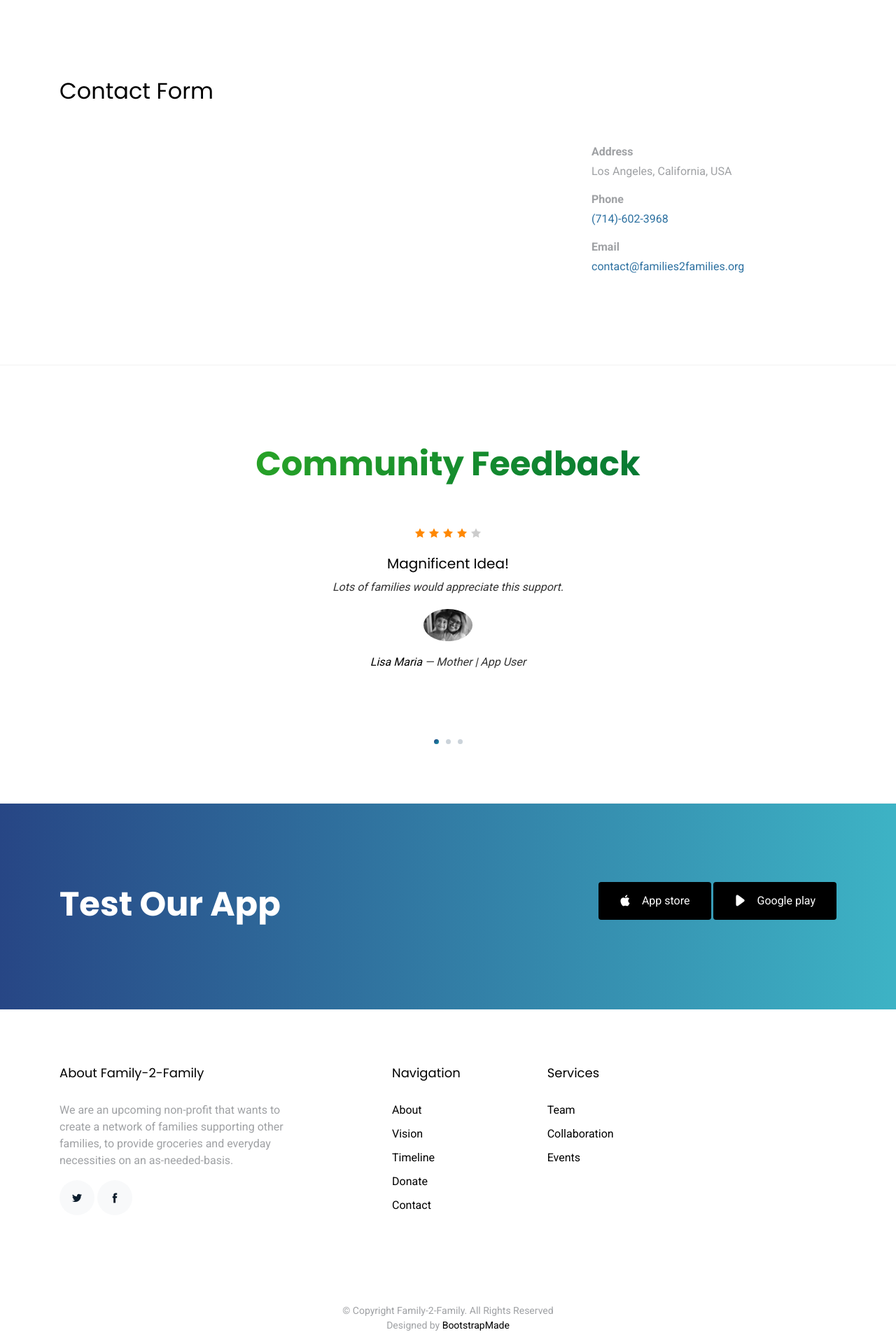
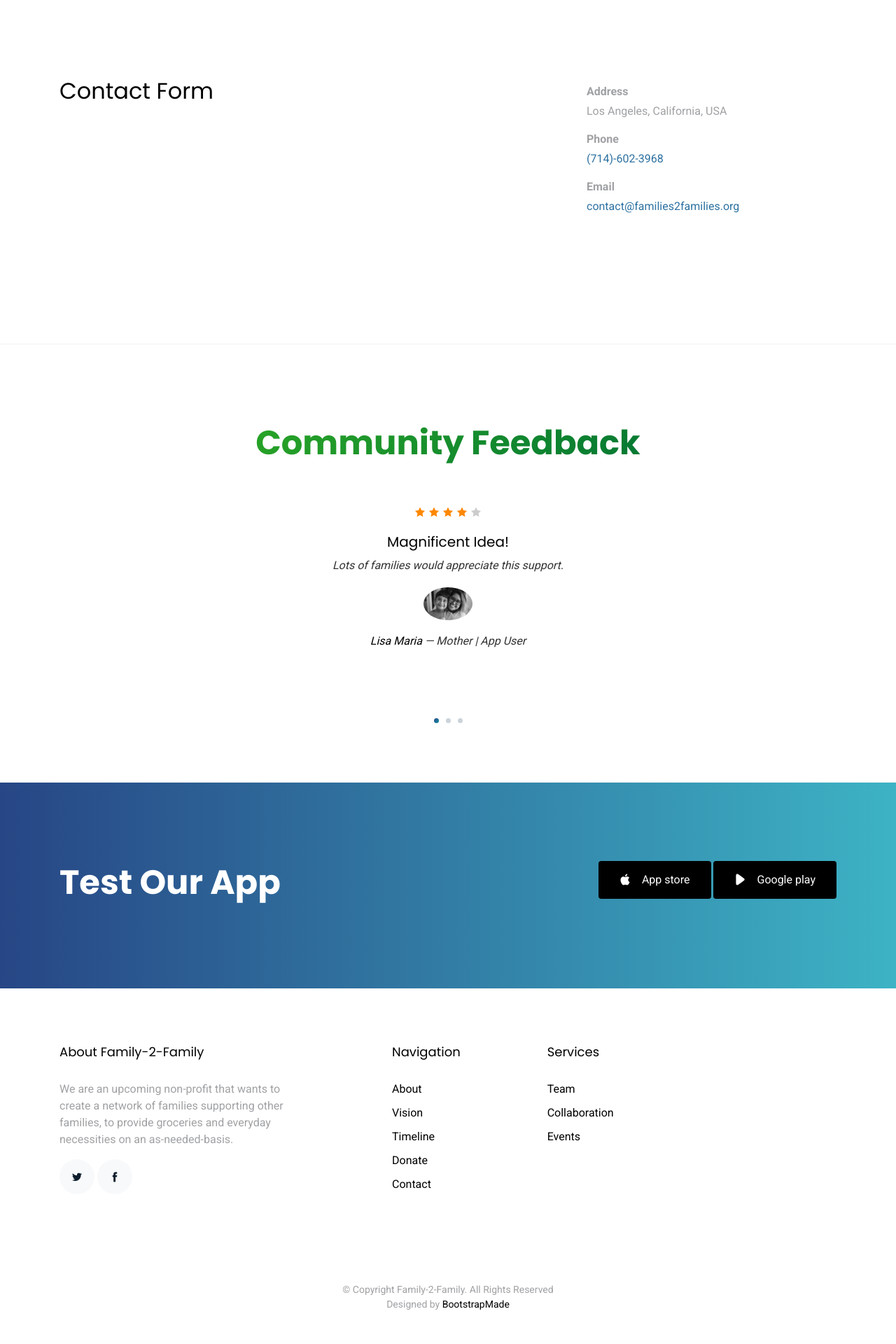
Before and after one commit to Family2Family/website, a Flask app: page /contact in a window 1280 px wide. Shown: the part 481-2401 px from the top of the page at 70% size. After the commit the page ends 2352 px from the top, so only its background shows below. Run offline with Flask 2, Linux system fonts and the light colour scheme; some libraries are stand-ins or nearby versions.

Commit message:
feat(contact): address column height matches header

```diff
--- a/templates/contact.html
+++ b/templates/contact.html
@@ -34,16 +34,12 @@
 
         <div class="site-section">
             <div class="container">
-                <div class="row mb-5 align-items-end">
+                <div class="row mb-5 ">
                   <div class="col-md-6" data-aos="fade-up">
                     <h2>Contact Form</h2>
                   </div>
 
-                </div>
-
-                <div class="row">
-
-                  <div class="col-md-4 ml-auto order-2"  data-aos="fade-up">
+                  <div class="col-md-4 ml-auto p-2"  data-aos="fade-up">
                     <ul class="list-unstyled">
                       <li class="mb-3">
                         <strong class="d-block mb-1">Address</strong>
@@ -58,7 +54,7 @@
                         <span> <a class="text-primary" href="mailto:contact@families2families.org?Subject=Family2Family%20Inquiry" target="_top">contact@families2families.org</a> </span>
                       </li>
                     </ul>
-                  </div>
+                </div>
 
 
             </div>
```
